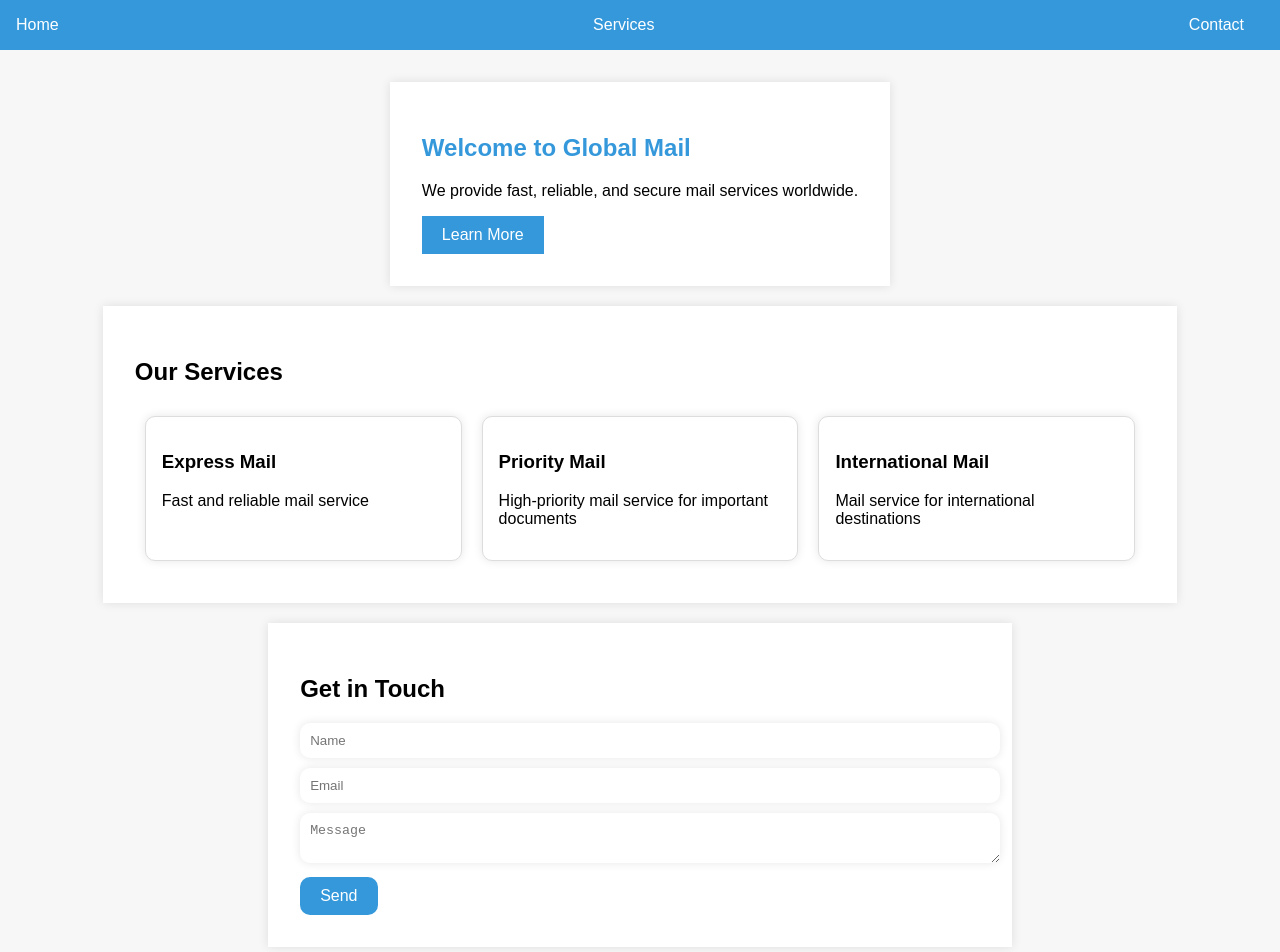
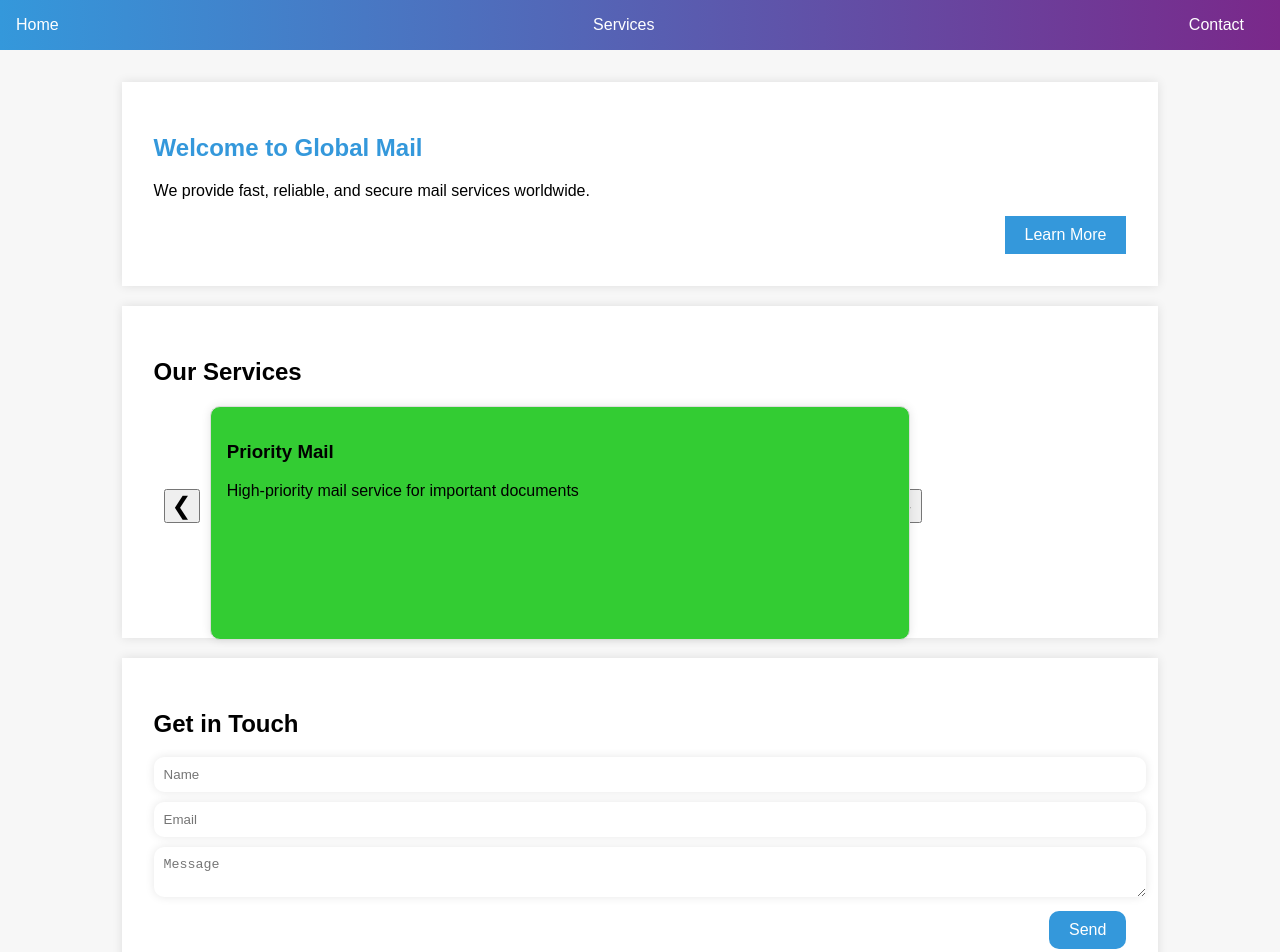
Before and after one commit to grk9993/globalmail, a website built with Vite: page index.html in a window 1280 px wide. Shown: the top 952 px of the page. Built offline with nearby package versions, Linux system fonts and the light colour scheme.

Commit message:
Initial commit from your app

```diff
--- a/index.html
+++ b/index.html
@@ -20,23 +20,41 @@
         <section id="home">
           <h1>Welcome to Global Mail</h1>
           <p>We provide fast, reliable, and secure mail services worldwide.</p>
-          <button>Learn More</button>
+          <div class="button-container">
+            <button class="learn-more">Learn More</button>
+          </div>
         </section>
         <section id="services">
           <h2>Our Services</h2>
-          <div class="card-deck">
-            <div class="card">
+          <div class="card-container">
+            <button class="left-arrow">&#10094;</button>
+            <div class="cards">
+              <div class="card" style="background-color: #ff69b4;">
                 <h3>Express Mail</h3>
                 <p>Fast and reliable mail service</p>
               </div>
-            <div class="card">
+              <div class="card" style="background-color: #33cc33;">
                 <h3>Priority Mail</h3>
                 <p>High-priority mail service for important documents</p>
               </div>
-            <div class="card">
+              <div class="card" style="background-color: #6666ff;">
                 <h3>International Mail</h3>
                 <p>Mail service for international destinations</p>
               </div>
+              <div class="card" style="background-color: #ffff66;">
+                <h3>Courier Service</h3>
+                <p>Fast and secure courier service for packages</p>
+              </div>
+              <div class="card" style="background-color: #cc3333;">
+                <h3>Parcel Service</h3>
+                <p>Reliable parcel service for large packages</p>
+              </div>
+              <div class="card" style="background-color: #33cccc;">
+                <h3>Freight Service</h3>
+                <p>Efficient freight service for large shipments</p>
+              </div>
+            </div>
+            <button class="right-arrow">&#10095;</button>
           </div>
         </section>
         <section id="contact">
@@ -45,7 +63,9 @@
             <input type="text" placeholder="Name" class="input-box">
             <input type="email" placeholder="Email" class="input-box">
             <textarea placeholder="Message" class="input-box"></textarea>
-            <button class="submit-btn">Send</button>
+            <div class="button-container">
+              <button class="send-button">Send</button>
+            </div>
           </form>
         </section>
       </main>
--- a/script.js
+++ b/script.js
@@ -1,9 +1,20 @@
-const cards = document.querySelectorAll('.card');
-    cards.forEach((card) => {
-      card.addEventListener('mouseover', () => {
-        card.style.transform = 'scale(1.1)';
-      });
-      card.addEventListener('mouseout', () => {
-        card.style.transform = 'scale(1)';
-      });
+const leftArrow = document.querySelector('.left-arrow');
+    const rightArrow = document.querySelector('.right-arrow');
+    const cards = document.querySelectorAll('.card');
+    let currentCard = 0;
+    cards[currentCard].classList.add('active');
+    leftArrow.addEventListener('click', () => {
+      cards[currentCard].classList.remove('active');
+      currentCard = (currentCard - 1 + cards.length) % cards.length;
+      cards[currentCard].classList.add('active');
     });
+    rightArrow.addEventListener('click', () => {
+      cards[currentCard].classList.remove('active');
+      currentCard = (currentCard + 1) % cards.length;
+      cards[currentCard].classList.add('active');
+    });
+    setInterval(() => {
+      cards[currentCard].classList.remove('active');
+      currentCard = (currentCard + 1) % cards.length;
+      cards[currentCard].classList.add('active');
+    }, 3000);
--- a/styles.css
+++ b/styles.css
@@ -5,7 +5,7 @@ body {
       background-color: #f7f7f7;
     }
     header {
-      background-color: #3498db;
+      background: linear-gradient(to right, #3498db, #7a288a);
       color: #ffffff;
       padding: 1rem;
       text-align: center;
@@ -35,11 +35,16 @@ body {
       padding: 2rem;
       margin-bottom: 20px;
       box-shadow: 0 0 10px rgba(0, 0, 0, 0.1);
+      width: 80%;
     }
     h1 {
       color: #3498db;
     }
-    button {
+   .button-container {
+      display: flex;
+      justify-content: flex-end;
+    }
+   .learn-more {
       background-color: #3498db;
       color: #ffffff;
       border: none;
@@ -47,25 +52,38 @@ body {
       font-size: 16px;
       cursor: pointer;
     }
-    button:hover {
+   .learn-more:hover {
       background-color: #2e6da4;
     }
-   .card-deck {
+   .card-container {
       display: flex;
-      justify-content: space-between;
+      align-items: center;
+      width: 80%;
+    }
+   .left-arrow,.right-arrow {
+      font-size: 24px;
+      cursor: pointer;
+      margin: 0 10px;
+    }
+   .cards {
+      position: relative;
+      width: 100%;
+      height: 200px;
     }
    .card {
-      background-color: #ffffff;
+      position: absolute;
+      top: 0;
+      left: 0;
+      width: 100%;
+      height: 100%;
       padding: 1rem;
-      margin: 10px;
       border: 1px solid #ddd;
       border-radius: 10px;
       box-shadow: 0 0 10px rgba(0, 0, 0, 0.1);
-      width: 30%;
+      display: none;
     }
-   .card:hover {
-      transform: scale(1.1);
-      transition: all 0.5s ease-in-out;
+   .card.active {
+      display: block;
     }
    .input-box {
       padding: 10px;
@@ -89,7 +107,7 @@ body {
         transform: scale(1.1);
       }
     }
-   .submit-btn {
+   .send-button {
       background-color: #3498db;
       color: #ffffff;
       border: none;
@@ -98,6 +116,6 @@ body {
       cursor: pointer;
       border-radius: 10px;
     }
-   .submit-btn:hover {
+   .send-button:hover {
       background-color: #2e6da4;
     }
```
Also changed, not shown: README.md. Lines whose indentation alone changed are shown as unchanged.
